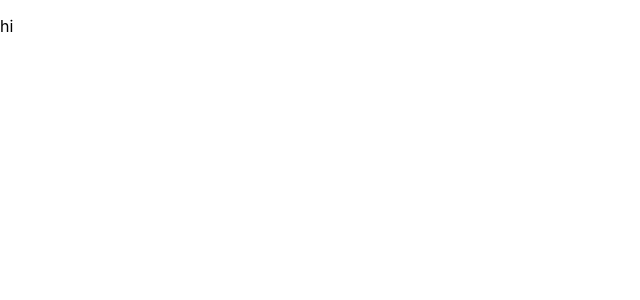
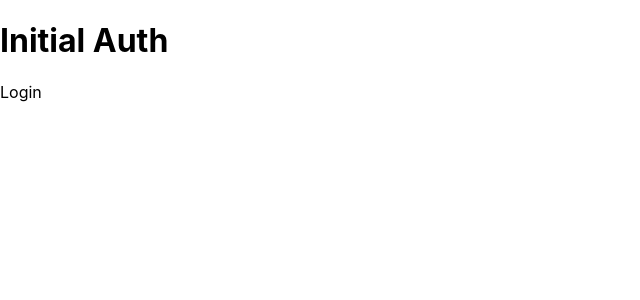
Before and after one commit to HornRyRy/firemarks, a React (Create React App) app: page / in a window 1280 px wide. Shown: the top 300 px of the page, without its empty margins (0-640 px from the left). Built offline with nearby package versions, Linux system fonts and the light colour scheme.

Commit message:
routes working

```diff
--- a/src/App.js
+++ b/src/App.js
@@ -1,9 +1,19 @@
 import React from "react";
+import { Route, Routes } from 'react-router-dom'
+
+import Login from "./components/Login";
+import Signup from "./components/Signup";
+import Account from "./components/Account";
 
 function App() {
   return (
     <div>
-      <p>hi</p>
+      <h1>Initial Auth</h1>
+      <Routes>
+        <Route path='/' element={<Login />} />
+        <Route path='/signup' element={<Signup />} />
+        <Route path='/account' element={<Account />} />
+      </Routes>
     </div>
   );
 }
--- /dev/null
+++ b/src/components/Login.jsx
@@ -0,0 +1,9 @@
+import React from 'react'
+
+const Login = () => {
+  return (
+    <div>Login</div>
+  )
+}
+
+export default Login
```
Also changed, not shown: src/components/Signin.jsx (deleted, +0 -9 lines).
